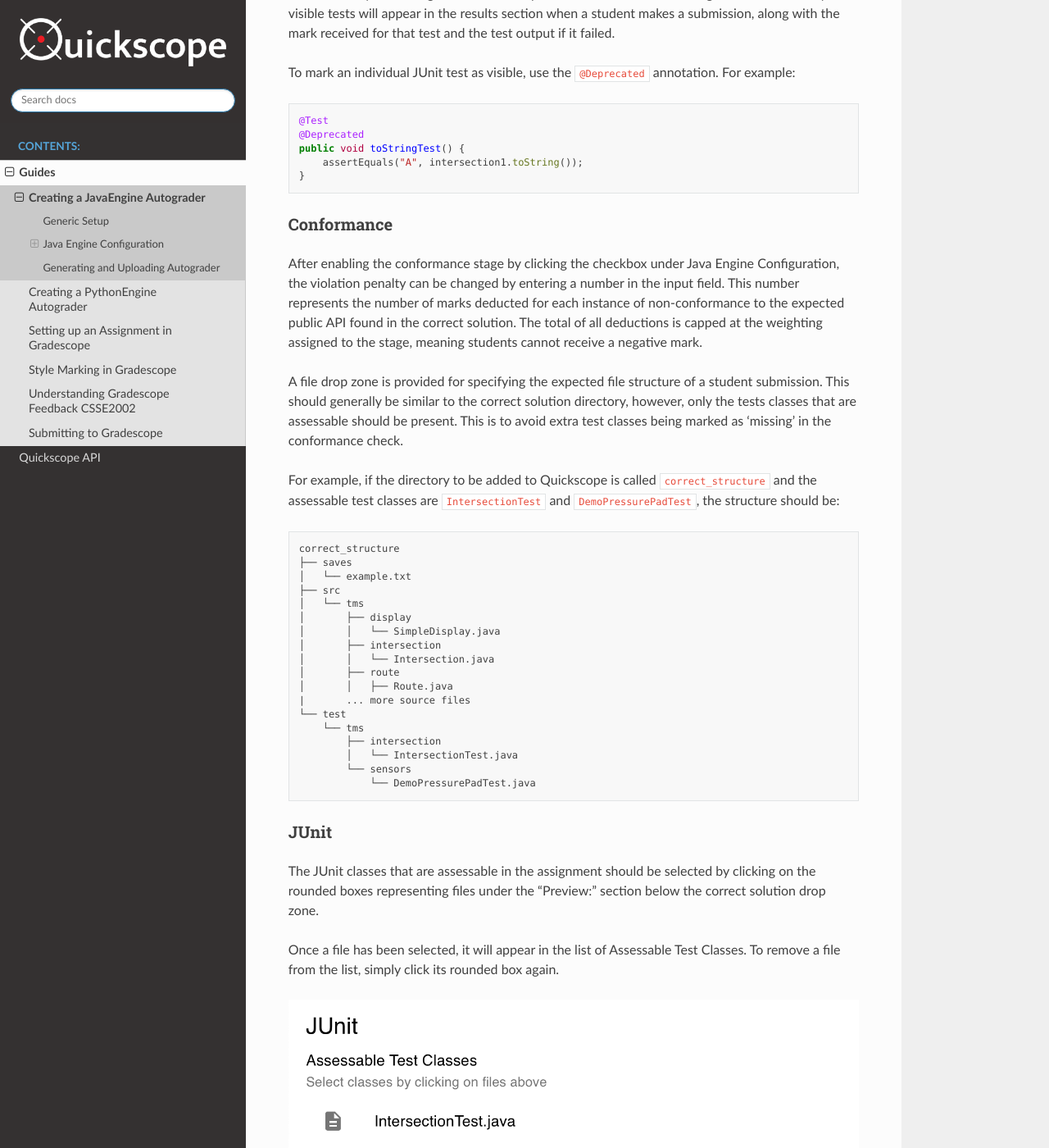
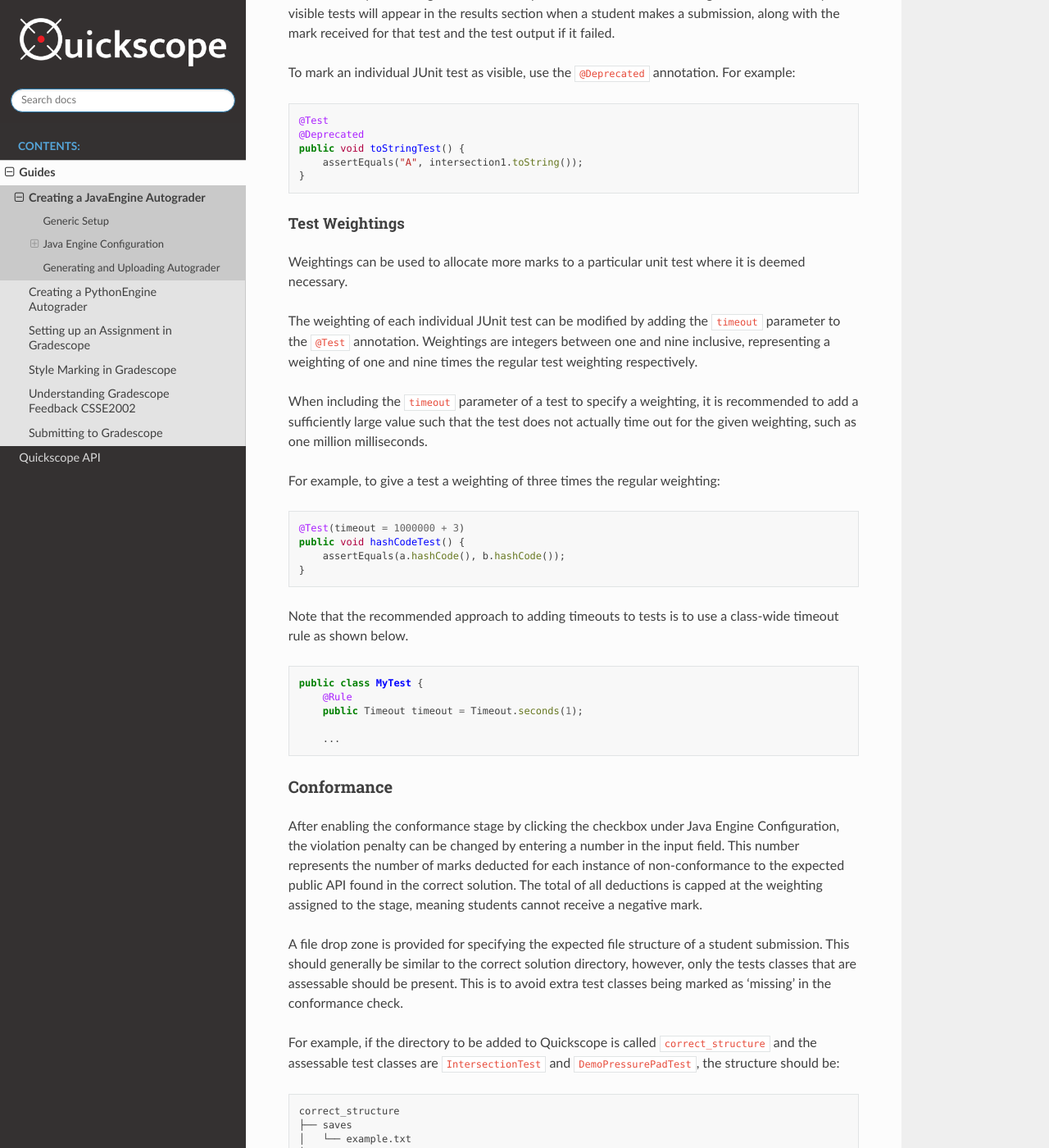
Before and after one commit to UQTools/quickscope, a Sphinx documentation site: the page built from docs/guides/javaengine-guide.md, in a window 1280 px wide and 1400 px high, scrolled down 2942 px. Shown: the whole window at 82% size. Built offline with Sphinx 7.4.7 and the Read the Docs theme 2.0.0, drawn with Linux system fonts in a browser that asks for light colours.

Commit message:
Adds section on JUnit test weightings to guide

````diff
--- a/docs/guides/javaengine-guide.md
+++ b/docs/guides/javaengine-guide.md
@@ -94,6 +94,38 @@ For example:
 public void toStringTest() {
     assertEquals("A", intersection1.toString());
 }
+```
+
+#### Test Weightings
+
+Weightings can be used to allocate more marks to a particular unit test where
+it is deemed necessary.
+
+The weighting of each individual JUnit test can be modified by adding the
+`timeout` parameter to the `@Test` annotation. Weightings are integers between
+one and nine inclusive, representing a weighting of one and nine times the
+regular test weighting respectively.
+
+When including the `timeout` parameter of a test to specify a weighting, it is
+recommended to add a sufficiently large value such that the test does not
+actually time out for the given weighting, such as one million milliseconds.
+
+For example, to give a test a weighting of three times the regular weighting:
+```java
+@Test(timeout = 1000000 + 3)
+public void hashCodeTest() {
+    assertEquals(a.hashCode(), b.hashCode());
+}
+```
+
+Note that the recommended approach to adding timeouts to tests is to use a
+class-wide timeout rule as shown below.
+```java
+public class MyTest {
+    @Rule
+    public Timeout timeout = Timeout.seconds(1);
+
+    ...
 ```
 
 ### Conformance
````
